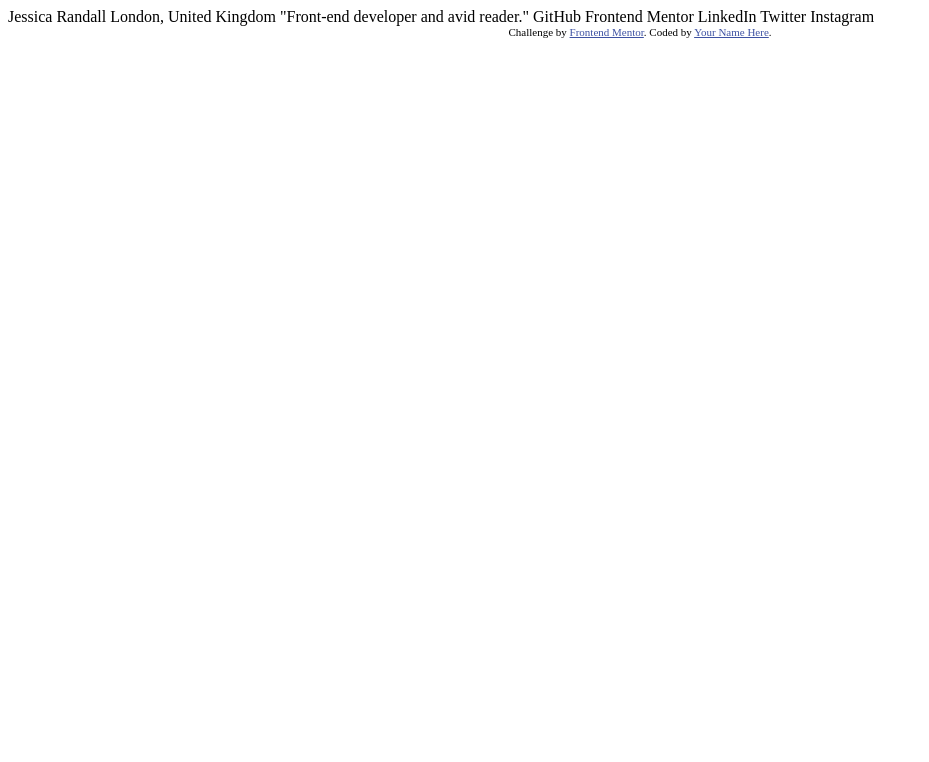
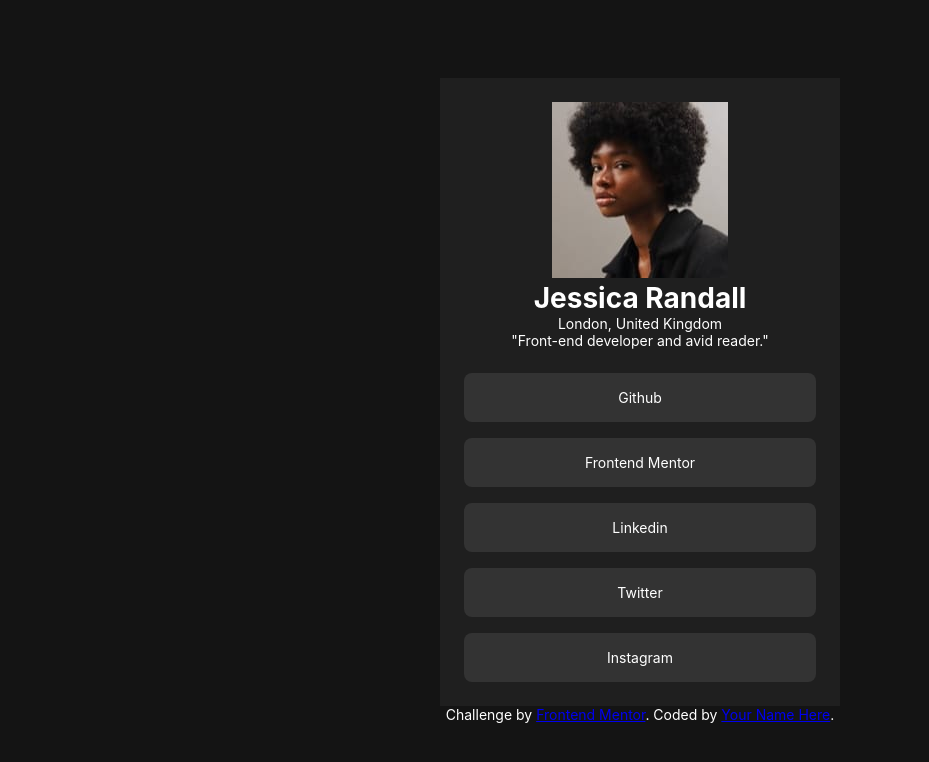
Before and after one commit to himanshu-gb/social-links-profile-challenge, a plain HTML site: page index.html in a window 1280 px wide. Shown: the whole page, without its empty margins (0-929 px from the left). Drawn offline with Linux system fonts and the light colour scheme.

Commit message:
profile links working with css

```diff
--- a/index.html
+++ b/index.html
@@ -8,23 +8,42 @@
 
   <title>Frontend Mentor | Social links profile</title>
 
+  <link rel="stylesheet" href="style.css">
+
   <!-- Feel free to remove these styles or customise in your own stylesheet 👍 -->
-  <style>
+   <!--
+    <style>
     .attribution { font-size: 11px; text-align: center; }
     .attribution a { color: hsl(228, 45%, 44%); }
   </style>
+   -->
+
 </head>
 <body>
 
-  Jessica Randall
-  London, United Kingdom
-  "Front-end developer and avid reader."
+  <div class="main-body">
 
-  GitHub
-  Frontend Mentor
-  LinkedIn
-  Twitter
-  Instagram
+    <img src="./assets/images/avatar-jessica.jpeg" alt="user-profile-picture">
+
+    <h1 class="user-name">Jessica Randall</h1>
+
+    <p class="user-location">London, United Kingdom</p>
+
+    <p class="user-description">"Front-end developer and avid reader."</p>
+
+
+    <div class="user-social-profile-links">
+
+      <div>Github</div>
+      <div>Frontend Mentor</div>
+      <div>Linkedin</div>
+      <div>Twitter</div>
+      <div>Instagram</div>
+
+    </div>
+
+
+  </div>
 
   <div class="attribution">
     Challenge by <a href="https://www.frontendmentor.io?ref=challenge" target="_blank">Frontend Mentor</a>.
--- a/style.css
+++ b/style.css
@@ -0,0 +1,68 @@
+*,
+*::before,
+*::after{
+    margin:0;
+    padding:0;
+    box-sizing: border-box;
+}
+
+:root {
+    --clr-Green: #c5f82a;
+
+    --clr-neutral-White: #ffffff;
+    --clr-neutral-Grey: #333333;
+    --clr-neutral-Dark-Grey: #1f1f1f;
+    --clr-neutral-Off-Black: #141414;
+
+    --ff: 'Inter', sans-serif;
+    --fs-body: .875rem;
+    --fs-heading: 1.375rem;
+    --fw-400: 400;
+    --fw-600: 600;
+    --fw-700: 700;
+}
+
+body {
+    font-family: var(--ff);
+    font-size: var(--fs-body);
+    font-weight: var(--fw-400);
+    text-align: center;
+    background-color: var(--clr-neutral-Off-Black);
+    color: var(--clr-neutral-White);
+
+    display: flex;
+    flex-direction: column;
+    justify-content: center;
+    align-items: center;
+    height: 100dvh;
+}
+
+.main-body{
+    width: 400px;
+    padding: 1.5rem;
+    background: var(--clr-neutral-Dark-Grey);
+}
+
+.user-social-profile-links{
+    margin-top: 1.5rem;
+    display: flex;
+    flex-direction: column;
+    justify-content: center;
+    align-items: center;
+    gap: 1rem;
+    border-radius: 1rem;
+    color: var(--clr-neutral-White);
+}
+
+.user-social-profile-links div{
+    width: 100%;
+    display: block;
+    text-align: center;
+    background: var(--clr-neutral-Grey);
+    border-radius: 0.5rem;
+    padding: 1rem;
+}
+
+.user-social-profile-links div a{
+    text-decoration: none;
+}
```
